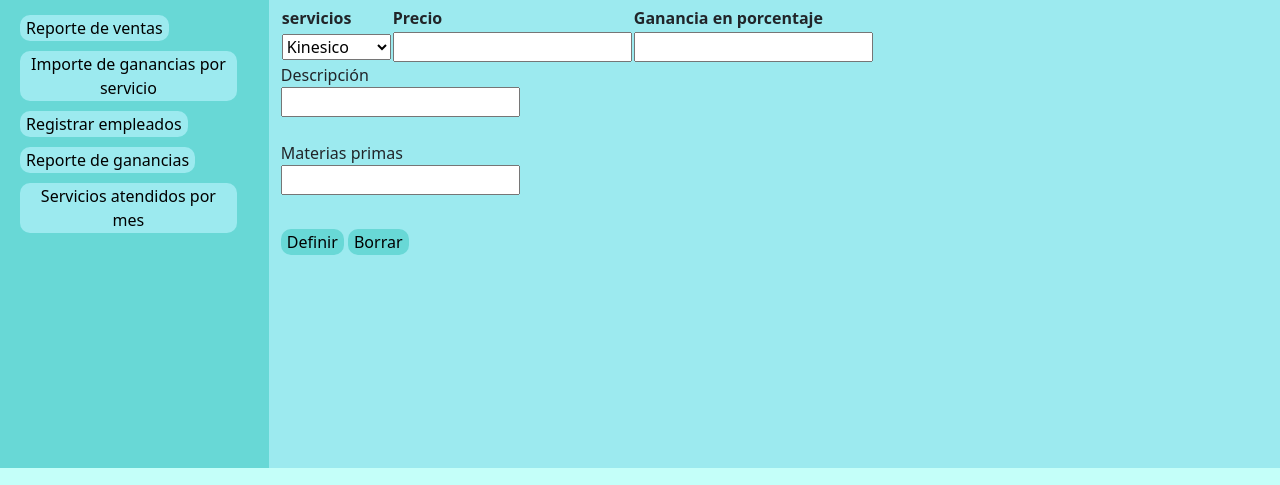
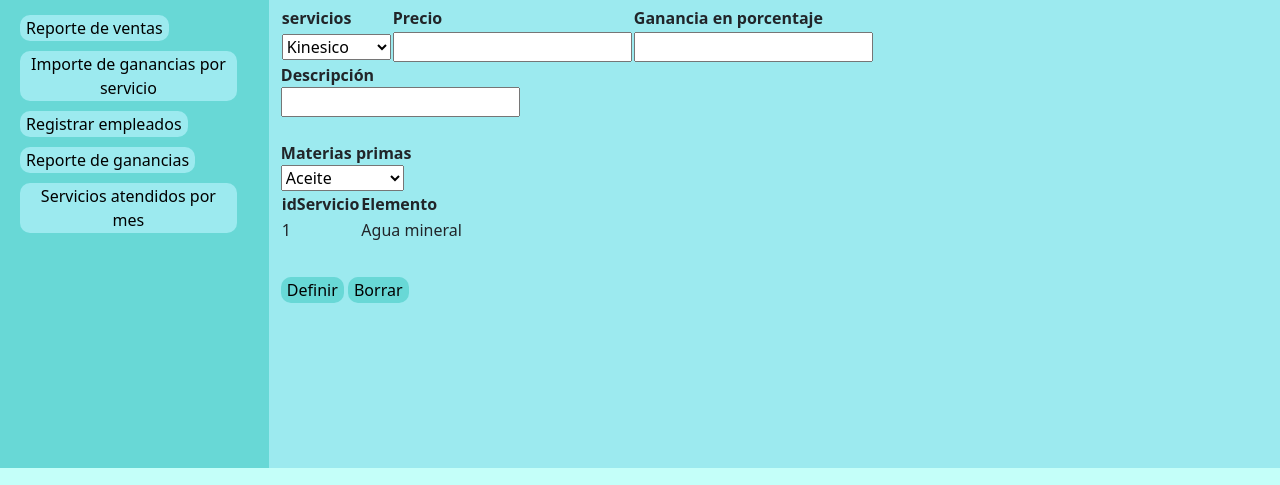
Before and after one commit to Atencio17/ProyectoProgramacion, a plain HTML site: page prototipo/vistas/html/gerentedefinirservicio.html in a window 1280 px wide. Shown: the part 231-716 px from the top of the page. Drawn offline with nearby package versions, Linux system fonts and the light colour scheme.

Commit message:
Definir servicios corregido

```diff
--- a/prototipo/vistas/html/gerentedefinirservicio.html
+++ b/prototipo/vistas/html/gerentedefinirservicio.html
@@ -62,13 +62,30 @@
 
             </table>
 
-            <label for="">Descripción</label> <br>
+            <label for=""><strong>Descripción</strong></label> <br>
             <input type="area"> <br> <br>
-            <label for="">Materias primas</label> <br>
-            <input type="area"> <br> <br>
-            <button type="button " class="botonsection">Definir</button>
+            <label for=""><strong> Materias primas</strong></label> <br>
 
-            <button type="button " class="botonsection">Borrar</button>
+                <select name="lenguajes" id="lang">
+                        <option value="javascript">Aceite</option>
+                        <option value="javascript">Agua mineral</option>
+                        <option value="javascript">Masajeador</option>
+                </select>
+            <br>
+            <table>
+                    <tr>
+                        <th>idServicio</th>
+                        <th>Elemento</th>
+                    </tr>
+                    <tr>
+                        <td>1</td>
+                        <td>Agua mineral</td>
+                    </tr>
+            </table>
+            <br>
+            <button type="button" class="botonsection">Definir</button>
+
+            <button type="button" class="botonsection">Borrar</button>
 
     </div>
 
```
